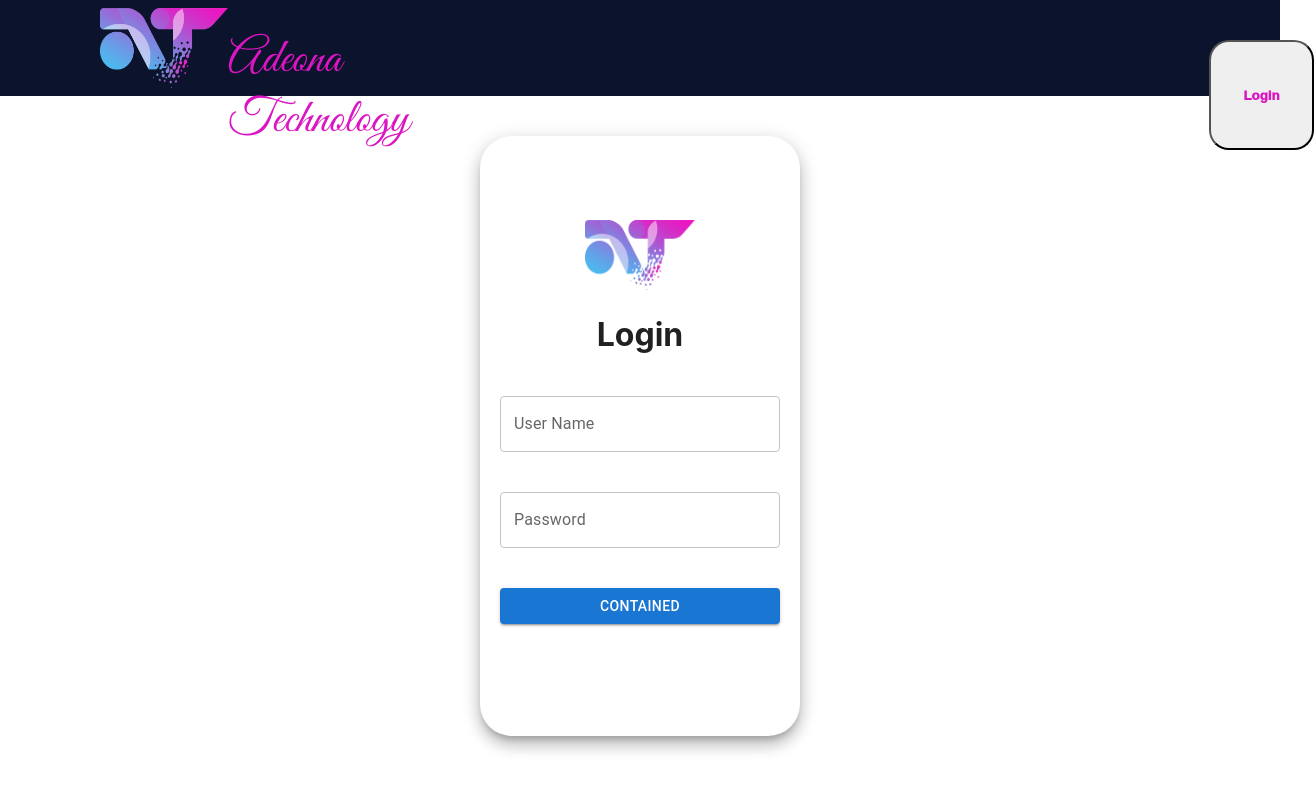
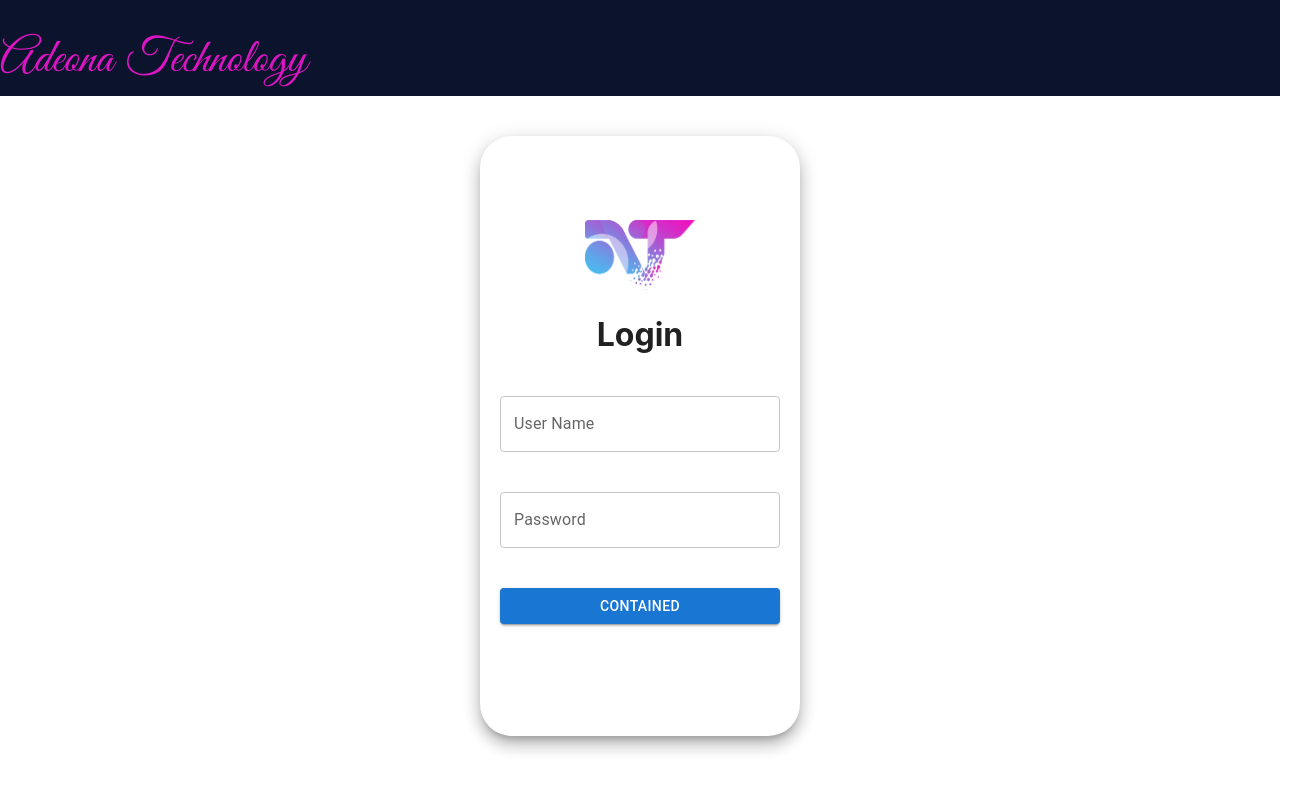
Before and after one commit to KAMADUSHKA/store-project, a React (Create React App) app: page / in a window 1280 px wide. Shown: the top 790 px of the page, 1314 px wide, since content can reach past the window. Built offline with nearby package versions, Linux system fonts and the light colour scheme.

Commit message:
update overall

```diff
--- a/package.json
+++ b/package.json
@@ -7,7 +7,7 @@
     "@emotion/styled": "^11.11.0",
     "@mui/icons-material": "^5.11.16",
     "@mui/lab": "^5.0.0-alpha.131",
-    "@mui/material": "^5.13.2",
+    "@mui/material": "^5.13.3",
     "@testing-library/jest-dom": "^5.16.5",
     "@testing-library/react": "^13.4.0",
     "@testing-library/user-event": "^13.5.0",
--- a/src/Pages/NavigationBar.js
+++ b/src/Pages/NavigationBar.js
@@ -9,9 +9,9 @@ const HomeLogin = () => window.location.href ='/';
   return (
     <div id='NavBar'>
         <div id='NavBar-Data'>
-            <img src={AdeonaLogo} alt='Adeona Logo'  id='NavImg'/>
+            {/* <img src={AdeonaLogo} alt='Adeona Logo'  id='NavImg'/> */}
             <span id='NavBar-Text'>Adeona Technology</span>
-            <button id='NavBar-Btn' onClick={HomeLogin}> Login </button>
+            {/* <button id='NavBar-Btn' onClick={HomeLogin}> Login </button>  */}
         </div>
     </div>
   )
```
Also changed, not shown: src/Style/Style.css (+7 -0 lines), 1 other file (tests, documents, lock files or other folders).
